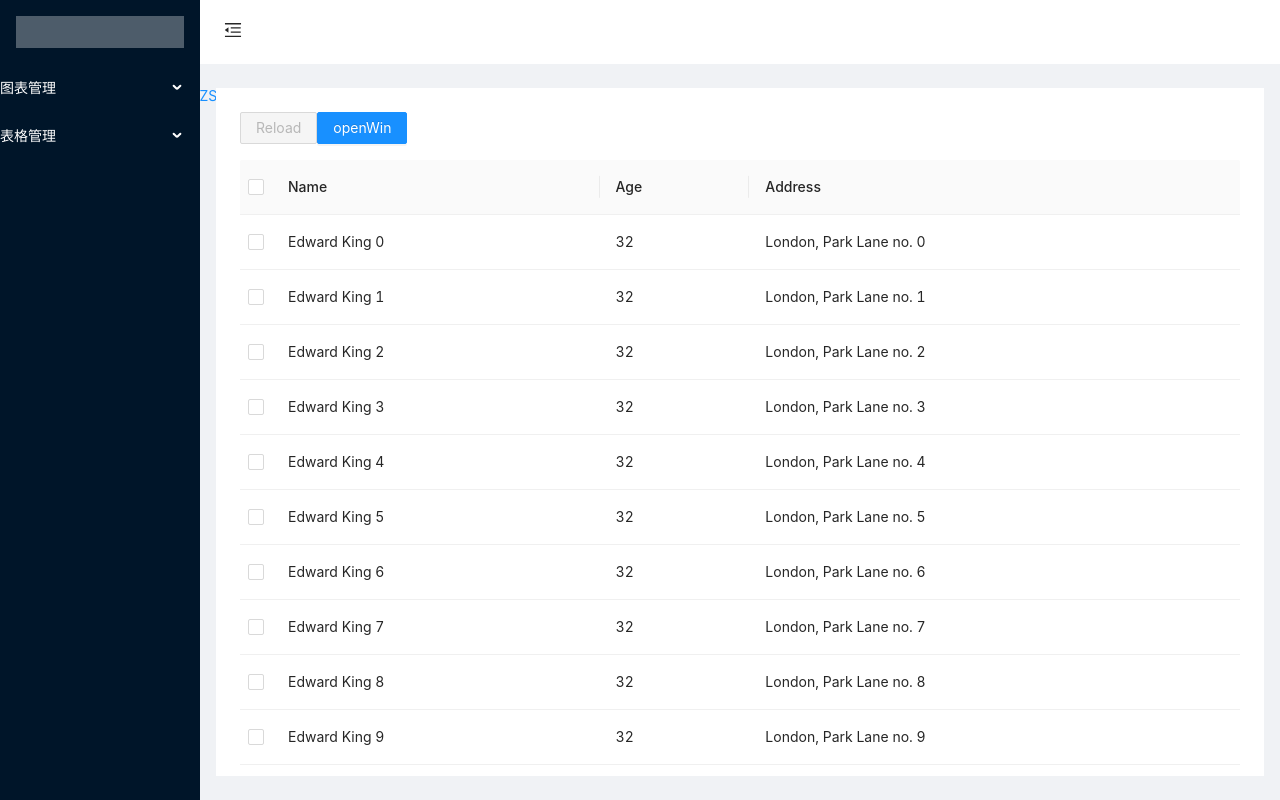
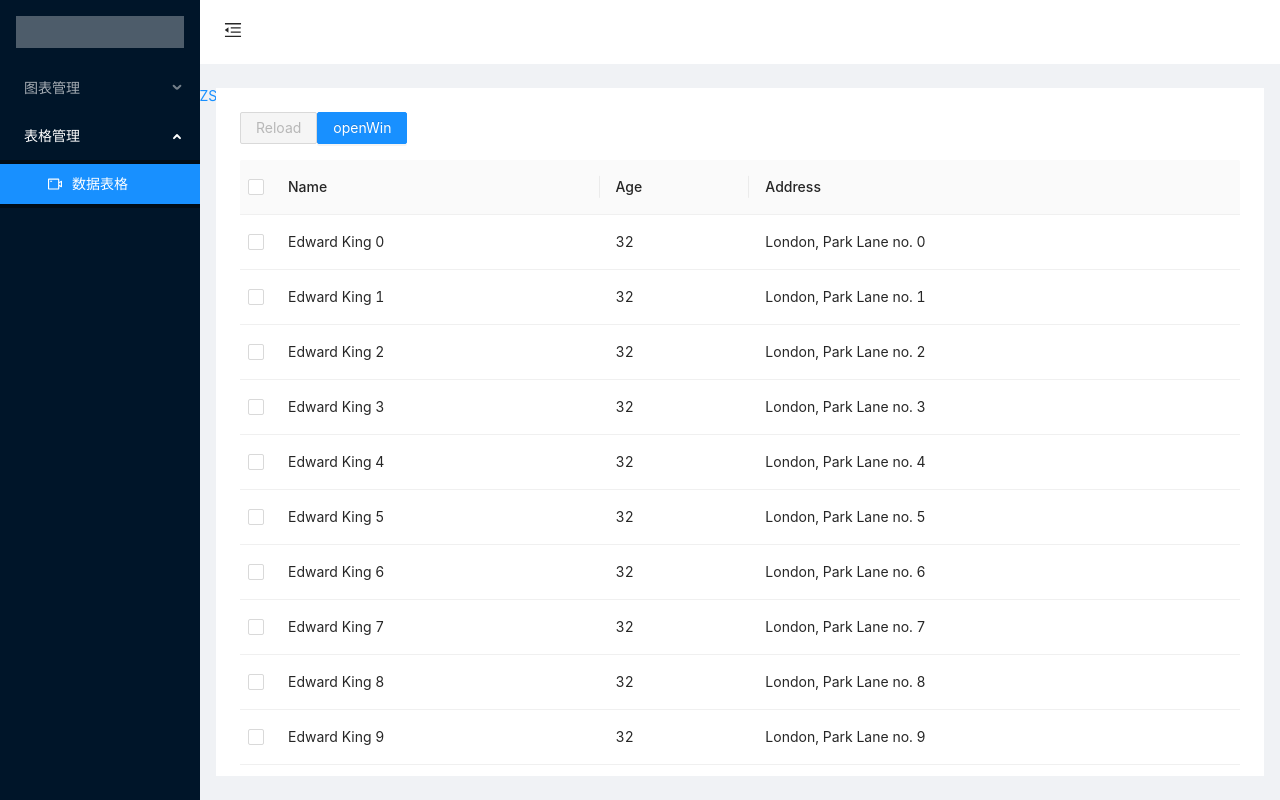
Before and after one commit to yrzlily/re_pro, a React app: page /home/page in a window 1280 px wide. Built offline with nearby package versions, Linux system fonts and the light colour scheme; sample sign-in values are in the browser's storage.

Commit message:
完善菜单栏

```diff
--- a/src/pages/home/components/MenuItem.jsx
+++ b/src/pages/home/components/MenuItemCom.jsx
@@ -2,25 +2,24 @@
 
 const { SubMenu } = Menu;
 
-function MenuItemCom(props){
+function MenuItemCom(menu, props){
     const state = {
-        singMenu: props.singMenu,
+        singMenu: menu,
     }
 
     const toDetail = (path) => {
-        props.props.history.push(path);
+        props.history.push(path);
     }
 
     let singMenu = state.singMenu;
+
     return (
         <SubMenu key={singMenu.path} title={singMenu.label}>
             {
-                singMenu.children.map((item, index) => {
+                singMenu.children.map((item) => {
                     if(item.children){
                         return (
-                            <SubMenu key={item.path} title={item.label}>
-                                <MenuItemCom props={props.props} menuList={item.children} />
-                            </SubMenu>
+                            MenuItemCom(item,props)
                         )
                     }else{
                         return (
--- a/src/pages/home/index.jsx
+++ b/src/pages/home/index.jsx
@@ -4,17 +4,15 @@
 import FrontendAuth from '@/router/FrontendAuth'
 import {
   MenuUnfoldOutlined,
-  AppstoreOutlined,
   MenuFoldOutlined,
   UserOutlined,
   VideoCameraOutlined,
   DownOutlined,
 } from '@ant-design/icons';
-import MenuItem from './components/MenuItem'
+import MenuItemCom from './components/MenuItemCom'
 import './index.scss'
 import {getParentTag} from '@/utils/base'
 
-const { SubMenu } = Menu;
 const { Header, Sider, Content } = Layout;
 
 class Index extends Component{
@@ -25,10 +23,12 @@
             collapsed: false,
             menuList: [
                 {label: '图表管理' ,path: '/home', icon: <UserOutlined/>, children:[
-                    {label: '柱状图' ,path: '/home/index', icon: <UserOutlined/>, parentId:1},
+                    {label: '数据图' ,path: '/home/', icon: <UserOutlined/>, children:[
+                        {label: '柱状图' ,path: '/home/index', icon: <UserOutlined/>}
+                    ]},
                 ] },
                 {label: '表格管理' ,path: '/page', icon: <VideoCameraOutlined/>, children:[
-                    {label: '数据表格' ,path: '/home/page', icon: <VideoCameraOutlined/>, parentId:3},
+                    {label: '数据表格' ,path: '/home/page', icon: <VideoCameraOutlined/>},
                 ] },
             ],
             nowPath: props.location.pathname
@@ -78,11 +78,9 @@
                 <div className="logo" />
                 <Menu theme="dark" mode="inline" defaultOpenKeys={getParentTag(this.state.menuList, this.state.nowPath)} defaultSelectedKeys={[this.state.nowPath]}>
                     {
-                        this.state.menuList.map((res, index)=>{
+                        this.state.menuList.map((res)=>{
                             if(res.children){
-                                return(
-                                    <MenuItem key={index} props={this.props} singMenu={res} />
-                                );
+                                return MenuItemCom(res, this.props)
                             }else{
                                 return(
                                     <Menu.Item key={res.path} onClick={this.toDetail.bind(this, res.path)} icon={res.icon}>
```
